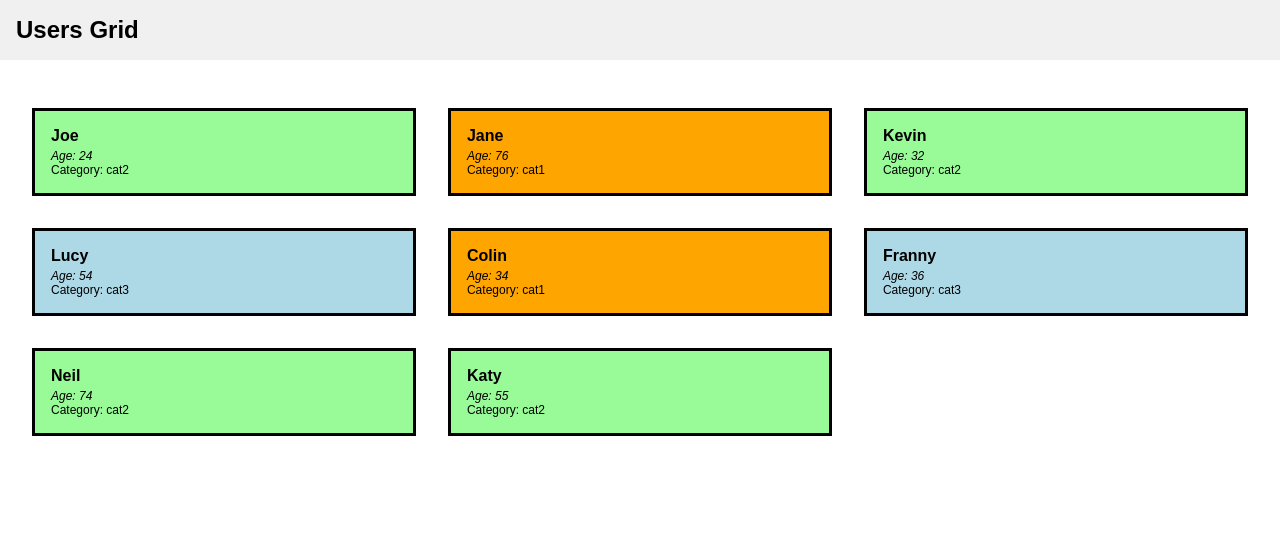
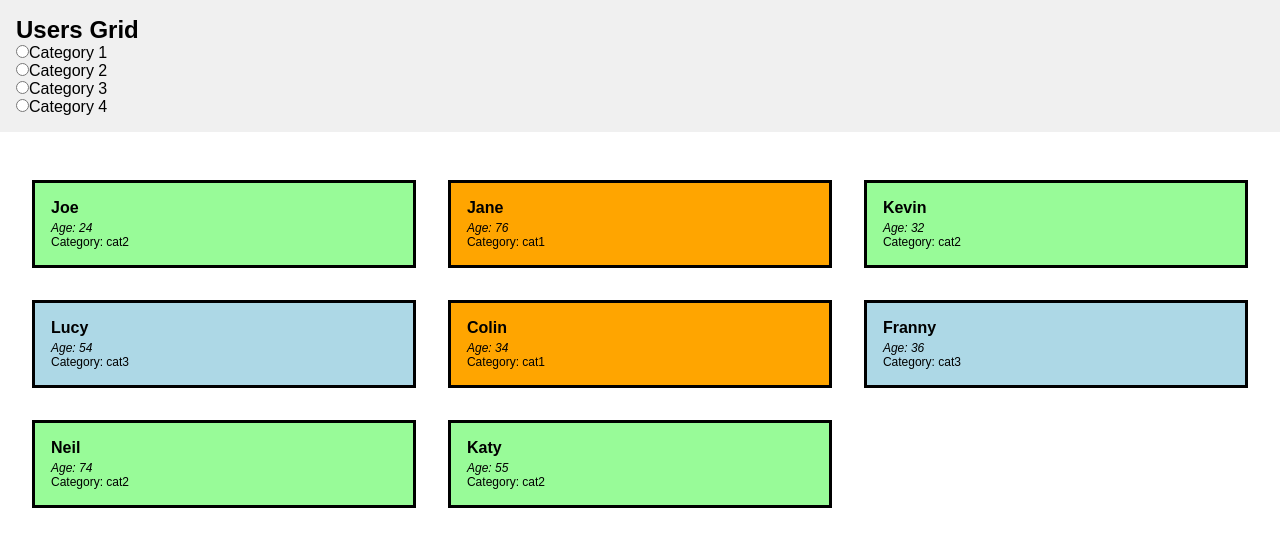
Before and after one commit to jmacaluso711/user-grid, a React (Create React App) app: page /users in a window 1280 px wide. Shown: the top 546 px of the page. Built offline with nearby package versions, Linux system fonts and the light colour scheme; sample sign-in values are in the browser's storage.

Commit message:
cat filters

```diff
--- a/src/components/UsersPage.js
+++ b/src/components/UsersPage.js
@@ -4,22 +4,62 @@ import sampleUsers from '../sample-users';
 
 export default class UsersPage extends Component {
   state = {
-    sampleUsers
+    sampleUsers,
+    category: '',
+    sortAsc: false,
+    sortDesc: false
+  }
+
+  radioFilter = (e) => {
+    this.setState({
+      category: e.target.value
+    });
   }
 
   render() {
-    const { sampleUsers } = this.state;
+    const { sampleUsers, category } = this.state;
+    const featuredUsers = sampleUsers.data.map((user, i) => <User key={i} user={user} />);
+    let usersCategory;
+
+    if (category) {
+      usersCategory = sampleUsers.data
+        .filter(user => user.category === category)
+        .map((user, i) => <User key={i} user={user} />);
+    }
 
     return (
       <section className="users-page">
         <header>
           <h1>Users Grid</h1>
           <div className="filters">
-
+            <div className="filter-radio">
+              <label>
+                <input type="radio" name="category" value="cat1" onChange={(e) => this.radioFilter(e)}/>
+                Category 1
+              </label>
+            </div>
+            <div className="filter-radio">
+              <label>
+                <input type="radio" name="category" value="cat2" onChange={(e) => this.radioFilter(e)} />
+                Category 2
+              </label>
+            </div>
+            <div className="filter-radio">
+              <label>
+                <input type="radio" name="category" value="cat3" onChange={(e) => this.radioFilter(e)} />
+                Category 3
+              </label>
+            </div>
+            <div className="filter-radio">
+              <label>
+                <input type="radio" name="category" value="cat4" onChange={(e) => this.radioFilter(e)} />
+                Category 4
+              </label>
+            </div>
           </div>
         </header>
         <div className="users-grid">
-          {sampleUsers.data.map((user, i) => <User key={i} user={user} />)}
+          {category ? usersCategory : featuredUsers}
         </div>
       </section>
     )
```
